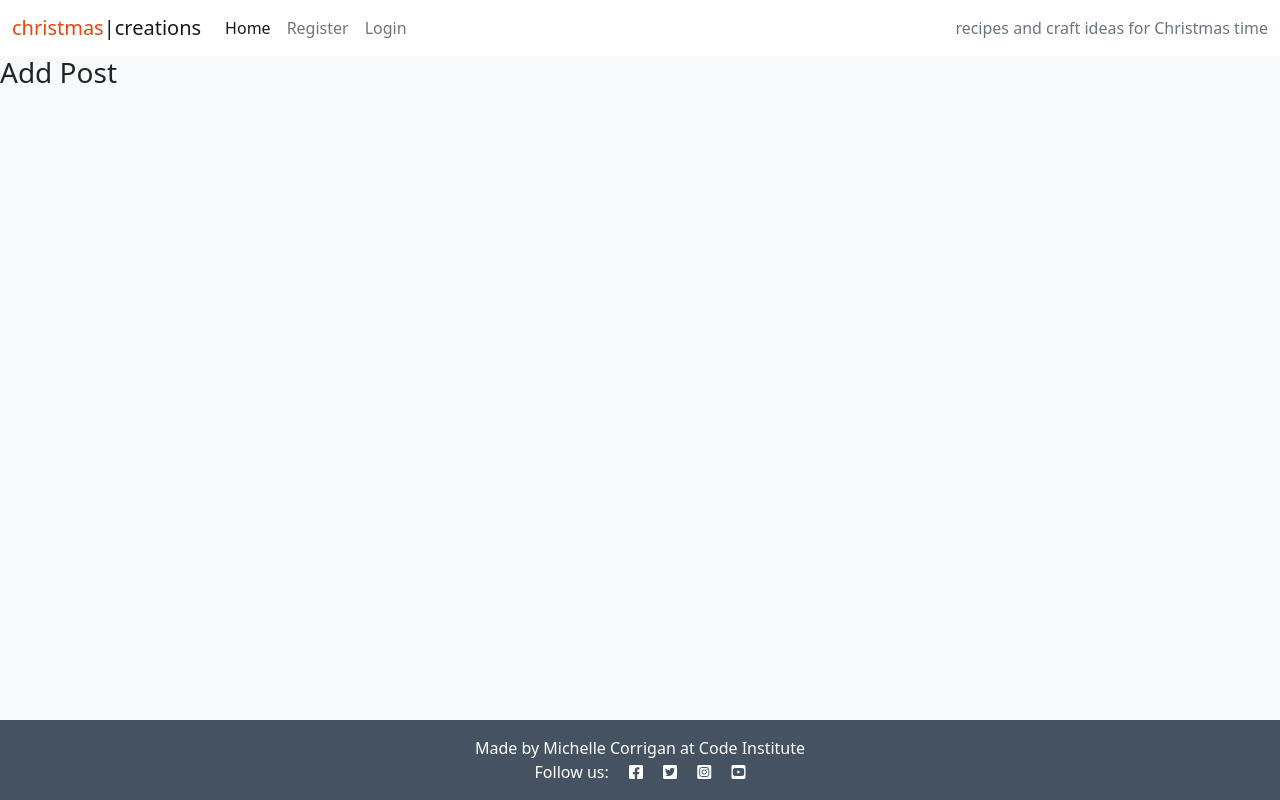
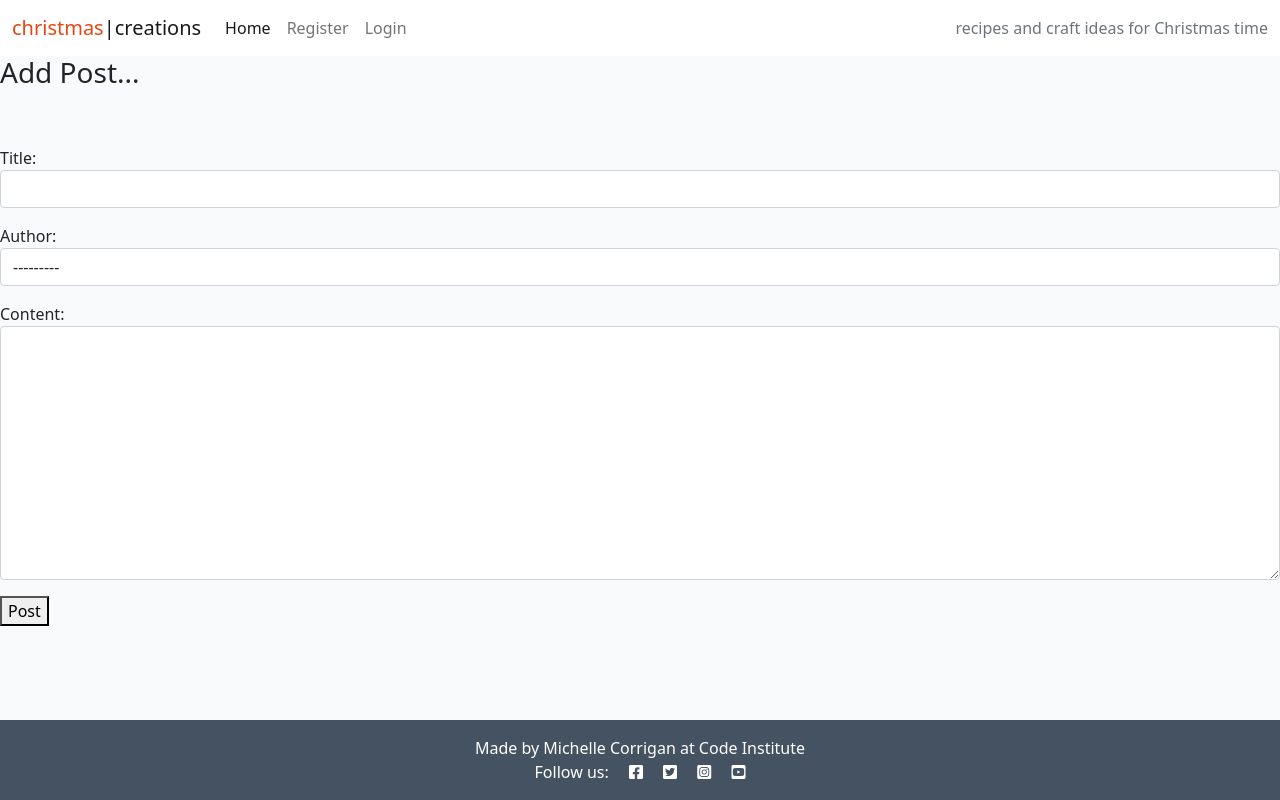
Before and after one commit to MichelleCorrigan/DjangoProject, a Django app: template templates/add_post.html in a window 1280 px wide. Run offline with Django 3.2, Linux system fonts and the light colour scheme; the template is opened without the code that fills it: values that come from a table or form of the project are taken from there, others are empty.

Commit message:
Add post form

```diff
--- a/blog/forms.py
+++ b/blog/forms.py
@@ -1,4 +1,4 @@
-from .models import Comment
+from .models import Comment, Post
 from django import forms
 
 
@@ -6,3 +6,14 @@ class CommentForm(forms.ModelForm):
     class Meta:
         model = Comment
         fields = ('body',)
+
+class PostForm(forms.ModelForm):
+    class Meta:
+        model = Post
+        fields = ('title', 'author', 'content')
+
+        widgets = {
+            'title': forms.TextInput(attrs={'class': 'form-control'}),
+            'author': forms.Select(attrs={'class': 'form-control'}),
+            'content': forms.Textarea(attrs={'class': 'form-control'}),
+        }
--- a/blog/models.py
+++ b/blog/models.py
@@ -1,5 +1,6 @@
 from django.db import models
 from django.contrib.auth.models import User
+from django.urls import reverse
 from cloudinary.models import CloudinaryField
 
 STATUS = ((0, "Draft"), (1, "Published"))
@@ -26,6 +27,9 @@ class Post(models.Model):
     def number_of_likes(self):
         return self.likes.count()
 
+    def get_absolute_url(self):
+        return reverse('home')
+
 
 class Comment(models.Model):
 
--- a/blog/urls.py
+++ b/blog/urls.py
@@ -3,7 +3,7 @@ from django.urls import path
 
 urlpatterns = [
     path('', views.PostList.as_view(), name='home'),
+    path('add_post/', views.AddPost.as_view(), name='add_post'),
     path('<slug:slug>/', views.PostDetail.as_view(), name='post_detail'),
     path('like/<slug:slug>', views.PostLike.as_view(), name='post_like'),
-    path('add_post/', views.AddPost.as_view(), name='add_post'),
 ]
--- a/templates/add_post.html
+++ b/templates/add_post.html
@@ -4,8 +4,15 @@
 
 
 
-<h3>Add Post</h3>
+<h3>Add Post...</h3>
 
+<br><br>
+<div class="form-group">
+    <form method="POST">
+        {% csrf_token %}
+        {{ form.as_p }}
+        <button>Post</button>
+</div>
 
 
 
```
Also changed, not shown: blog/views.py (+4 -4 lines).
